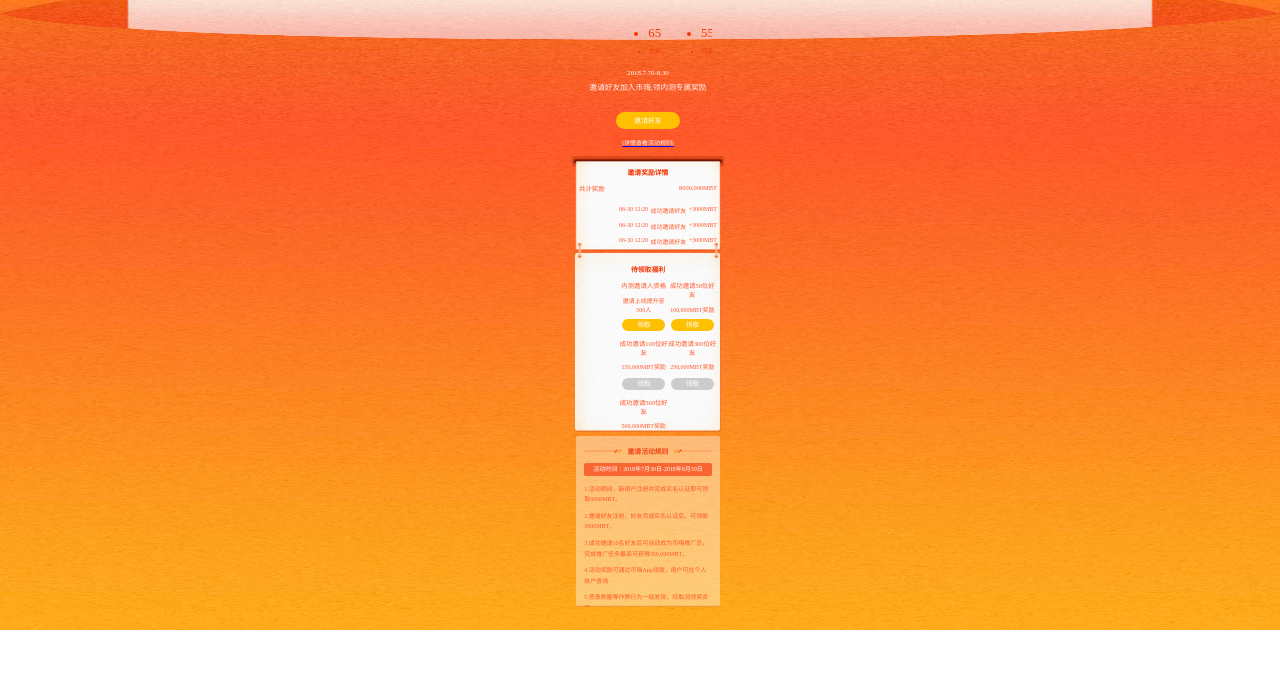
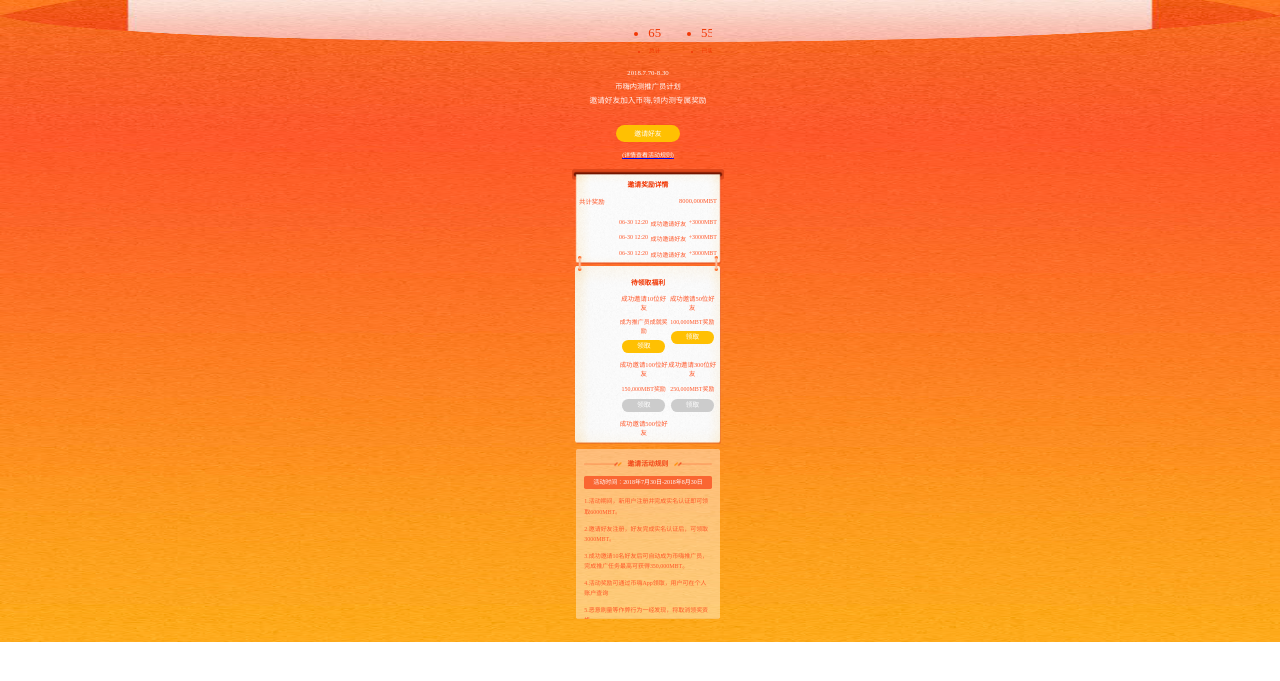
Before and after one commit to zhenghui0705/BihiReward, a plain HTML site: page index.html in a window 1280 px wide. Shown: the part 117-798 px from the top of the page. Drawn offline with Linux system fonts and the light colour scheme.

Commit message:
修复bug

```diff
--- a/css/main.css
+++ b/css/main.css
@@ -89,8 +89,15 @@ a:hover{text-decoration:none !important;}
     margin: 0 auto;
     margin-top: .76rem;
 }
+.reward_plan{
+    text-align: center;
+    font-size: .4567rem;
+    color: #ffffff;
+    margin: 0 auto;
+    margin-top: .36rem;
+}
 .reward_friend{
-    margin-top: .4933rem;
+    margin-top: .3rem;
     line-height: .6133rem;
     font-size: .48rem;
     color: #fff3f3;
--- a/index.html
+++ b/index.html
@@ -4,13 +4,14 @@
     <meta charset="UTF-8">
     <meta name="viewport" content="width=device-width, initial-scale=1.0, maximum-scale=1.0, user-scalable=0">
     <meta http-equiv="X-UA-Compatible" content="ie=edge">
+    <link rel="shortcut icon" href="http://bihi.io/static/admin/lib/pcweb/images/logo64_v1.png" type="image/x-icon" />
     <link rel="stylesheet" href="./css/main.css">
     <title>我的邀请</title>
     <meta name="description" content="介绍了Myblocktech，以太坊侧链，以及链上dapp币嗨的特点，奖励机制和运行展示">
     <meta name="keywords" content="区块链，以太坊侧链，内容社区，去中心化，分布式审核，机会公平，自治，奖励机制，币圈信息，投资资讯，投稿赚钱，财务自由" />
 </head>
 <body>
-    <div class="header">
+    <div class="app">
         <div class="logo">
                 <img src="./images/logo.png" alt="logo" class="logo_img">
                 <img src="./images/live.png" alt="内测邀请" class="live_img">
@@ -35,6 +36,7 @@
                     </div>
                 </div>
                 <p class="reward_time">2018.7.70-8.30</p>
+                <p class="reward_plan">币嗨内测推广员计划</p>
                 <p class="reward_friend">邀请好友加入币嗨,领内测专属奖励</p>
             </div>
         <div class="reward_content">
@@ -76,8 +78,8 @@
                 <h3 class="bihi_title">待领取福利</h3>
                     <ul class="panding_content">
                         <li class="panding_info">
-                            <span class="quali">内测邀请人资格</span>
-                            <span class="limit">邀请上线提升至500人</span>
+                            <span class="quali">成功邀请10位好友</span>
+                            <span class="limit">成为推广员成就奖励</span>
                             <span class="draw">领取</span>
                         </li>
                         <li class="panding_info">
```
